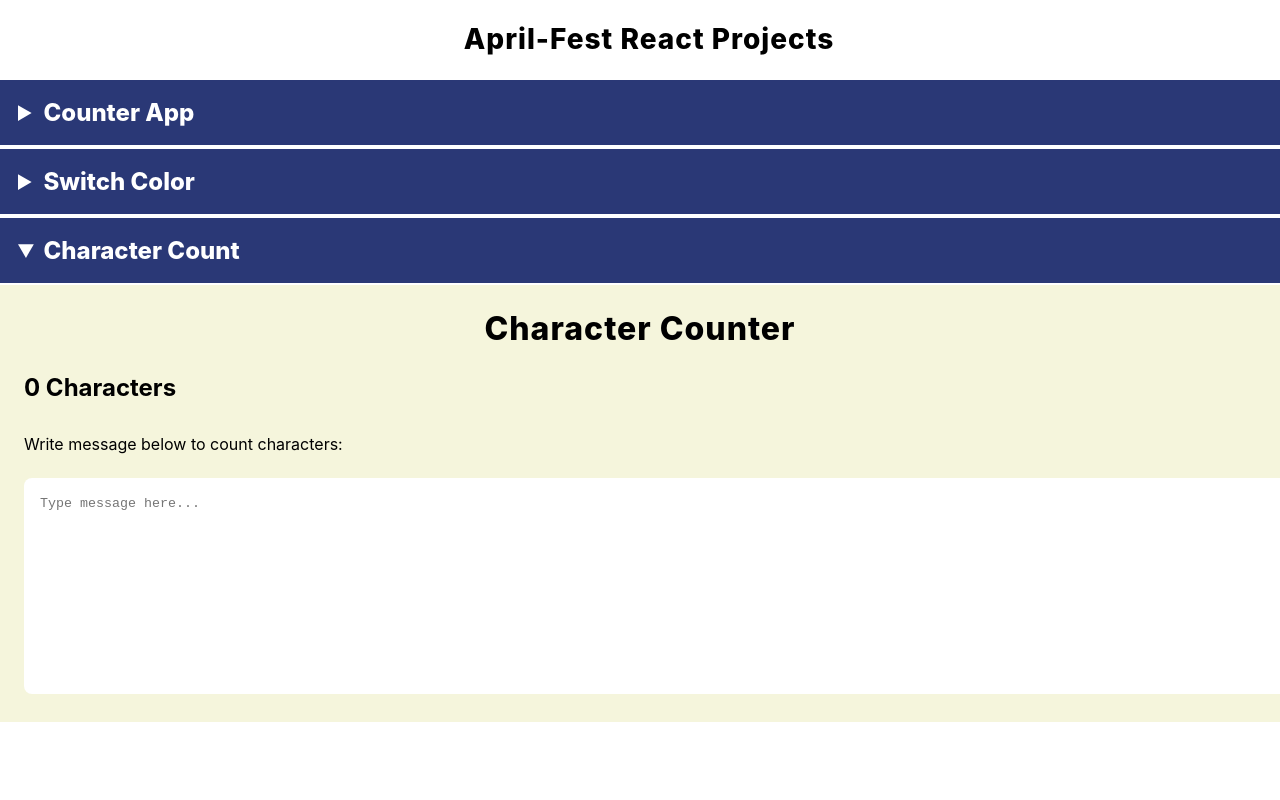
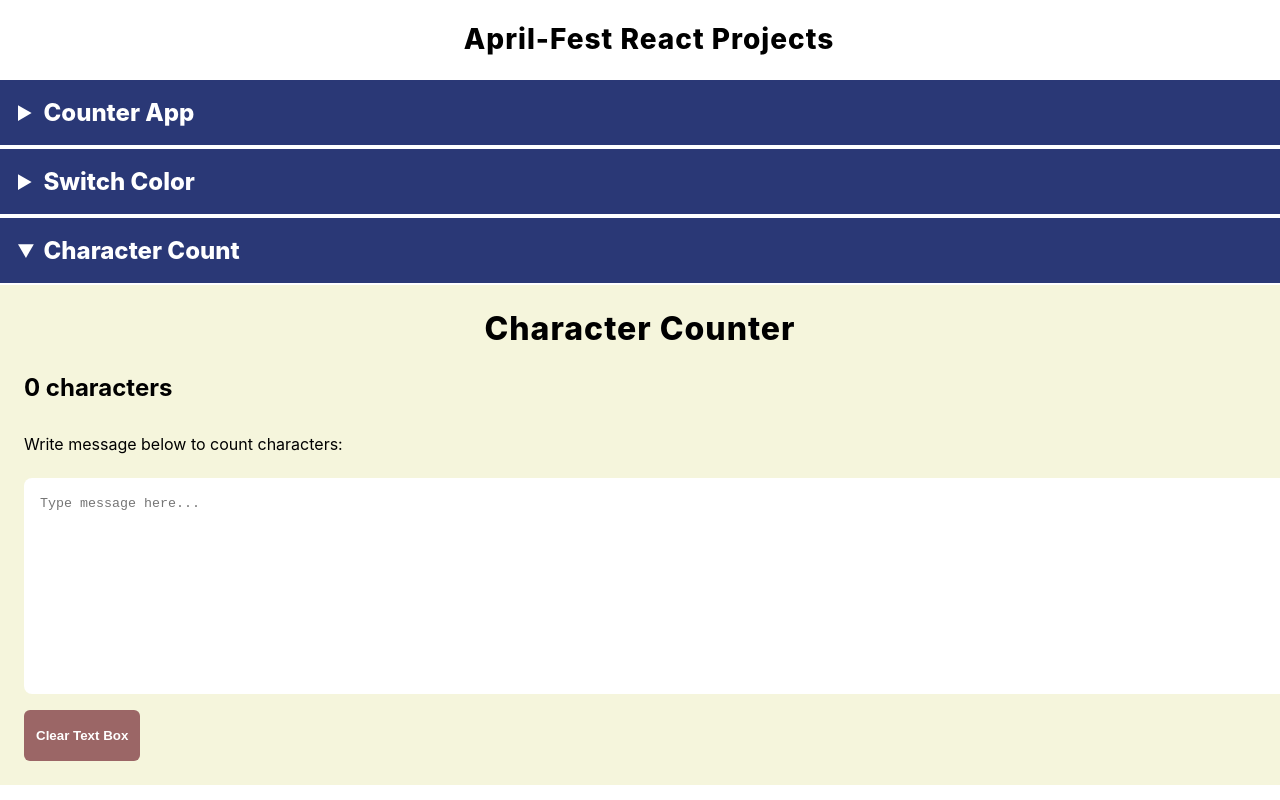
Before and after one commit to Tonnymwirigi254/react-april, a React (Create React App) app: page / in a window 1280 px wide. Both pictures are taken after a click on the heading "Character Count". Shown: the top 800 px of the page. Built offline with nearby package versions, Linux system fonts and the light colour scheme.

Commit message:
character counter implementation, UI/UX simple design

```diff
--- a/src/components/characterCounter.css
+++ b/src/components/characterCounter.css
@@ -18,3 +18,19 @@
     border: none;
     padding: 18px 16px;
 }
+.character-counter-form button {
+    padding: 18px 12px;
+    margin-top: 12px;
+    border-radius: 6px;
+    background-color: #9b6666;
+    color: rgb(255, 255, 255);
+    font-weight: bold;
+    border: none;
+    cursor: pointer;
+}
+.character-counter-form button:hover {
+    transition: ease-in-out .3s;
+    background-color: rgb(88, 167, 94);
+    color: #fff;
+
+}
--- a/src/components/characterCounter.js
+++ b/src/components/characterCounter.js
@@ -28,6 +28,12 @@ const CharacterCounterComponent = () => {
         }
     }
 
+    const handleClearText = () => {
+        localStorage.setItem("character", "")
+        setCountCharacter(0)
+        setText("")
+    }
+
     useEffect(() => {
         const char = localStorage.getItem("character")
         charactersPresent(char)
@@ -37,13 +43,14 @@ const CharacterCounterComponent = () => {
         <div>
             <div className="character-counter-container">
             <h1>Character Counter</h1>
-                <p>{countCharacter} Characters</p>
+                <p>{countCharacter} characters</p>
                 <div className="character-counter-form">
                     <label htmlFor="character-counter">
                         Write message below to count characters:
                     </label>
                     <br/>
                     <textarea id="character-counter" value={text} placeholder="Type message here..." onChange={handleCharacters}></textarea>
+                    <button onClick={handleClearText}>Clear Text Box</button>
                 </div>
             </div>
         </div>
```
